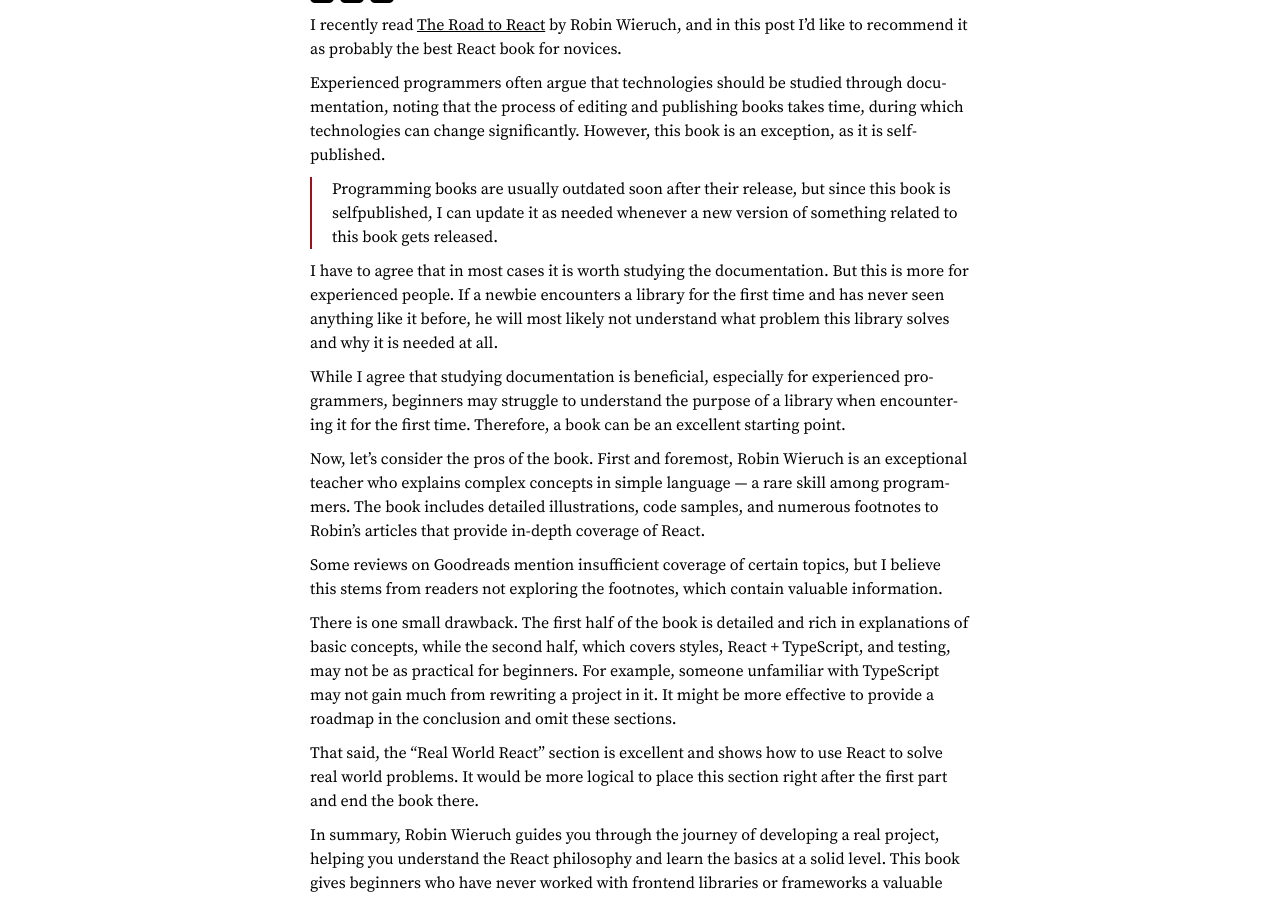
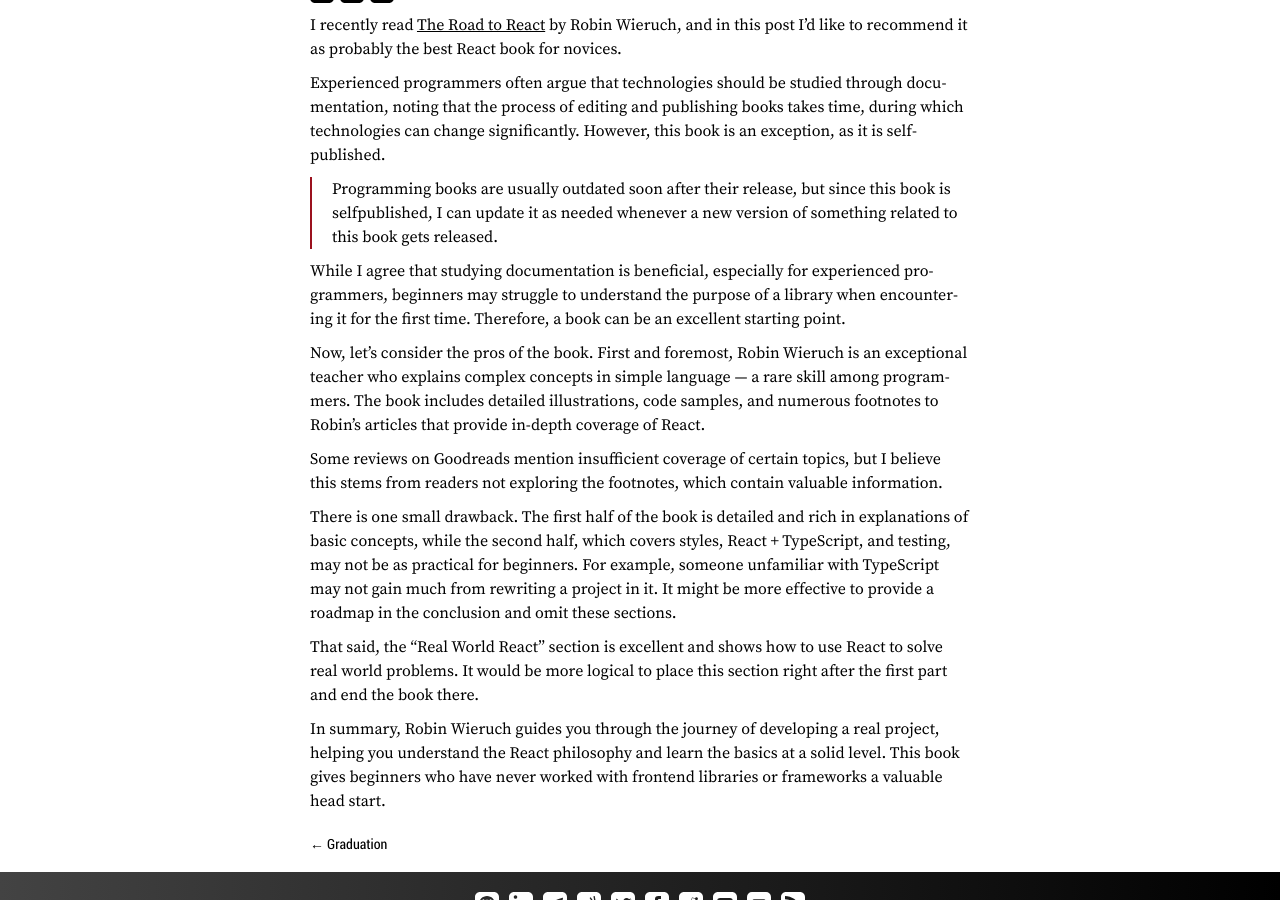
Before and after one commit to amalumian/www.malumian.dev, a Jekyll site: the page built from _posts/2024-08-08-the-road-to-react.md, in a window 1280 px wide and 900 px high, scrolled down 620 px. Built offline with Jekyll 4.4.1, drawn with Linux system fonts in a browser that asks for light colours; comment, search, counter and statistics services are not loaded.

Commit message:
Remove unnecessary paragraph

```diff
--- a/_posts/2024-08-08-the-road-to-react.md
+++ b/_posts/2024-08-08-the-road-to-react.md
@@ -13,8 +13,6 @@
 
 > Programming books are usually outdated soon after their release, but since this book is selfpublished, I can update it as needed whenever a new version of something related to this book gets released.
 
-I have to agree that in most cases it is worth studying the documentation. But this is more for experienced people. If a newbie encounters a library for the first time and has never seen anything like it before, he will most likely not understand what problem this library solves and why it is needed at all.
-
 While I agree that studying documentation is beneficial, especially for experienced programmers, beginners may struggle to understand the purpose of a library when encountering it for the first time. Therefore, a book can be an excellent starting point.
 
 Now, let's consider the pros of the book. First and foremost, Robin Wieruch is an exceptional teacher who explains complex concepts in simple language — a rare skill among programmers. The book includes detailed illustrations, code samples, and numerous footnotes to Robin's articles that provide in-depth coverage of React.
```
